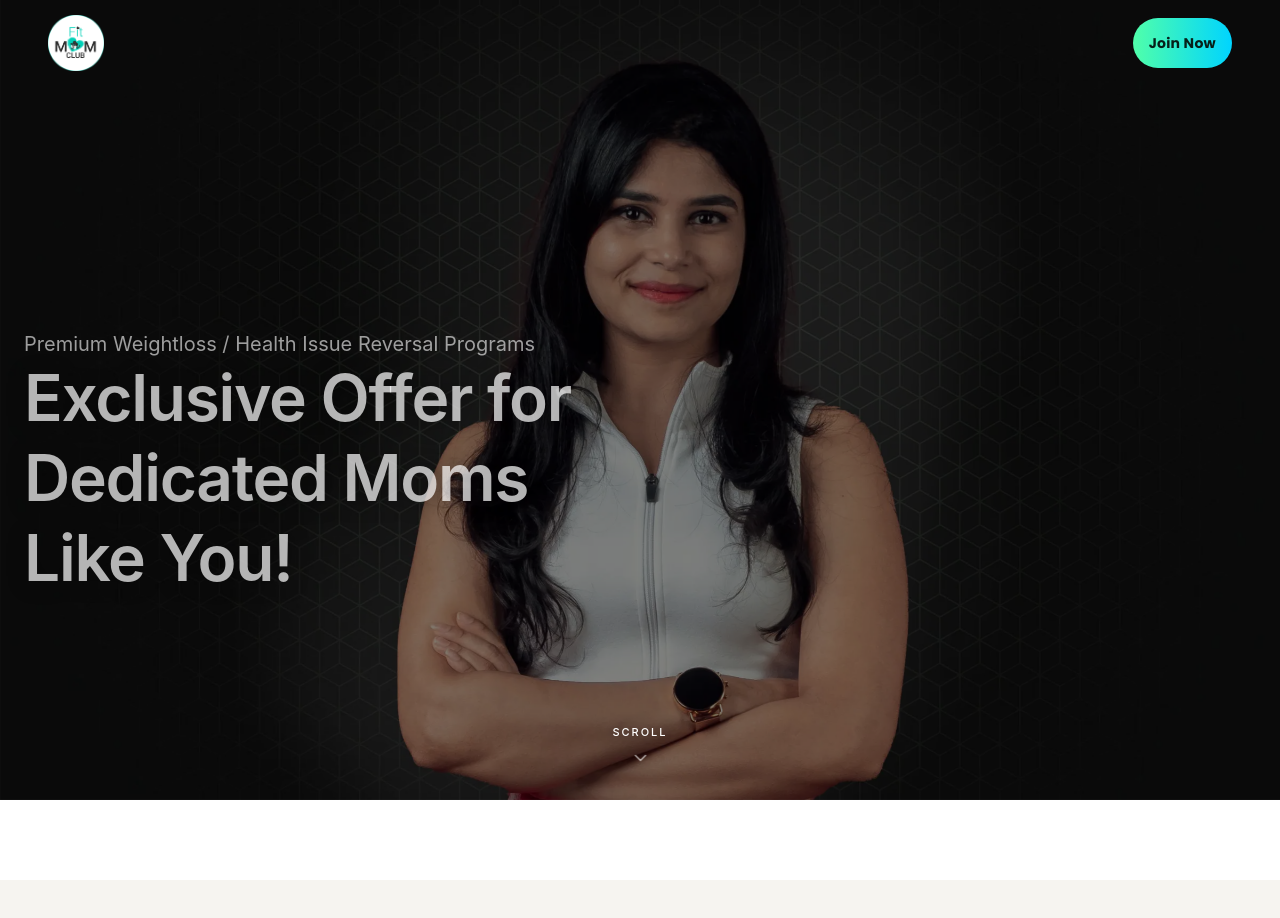
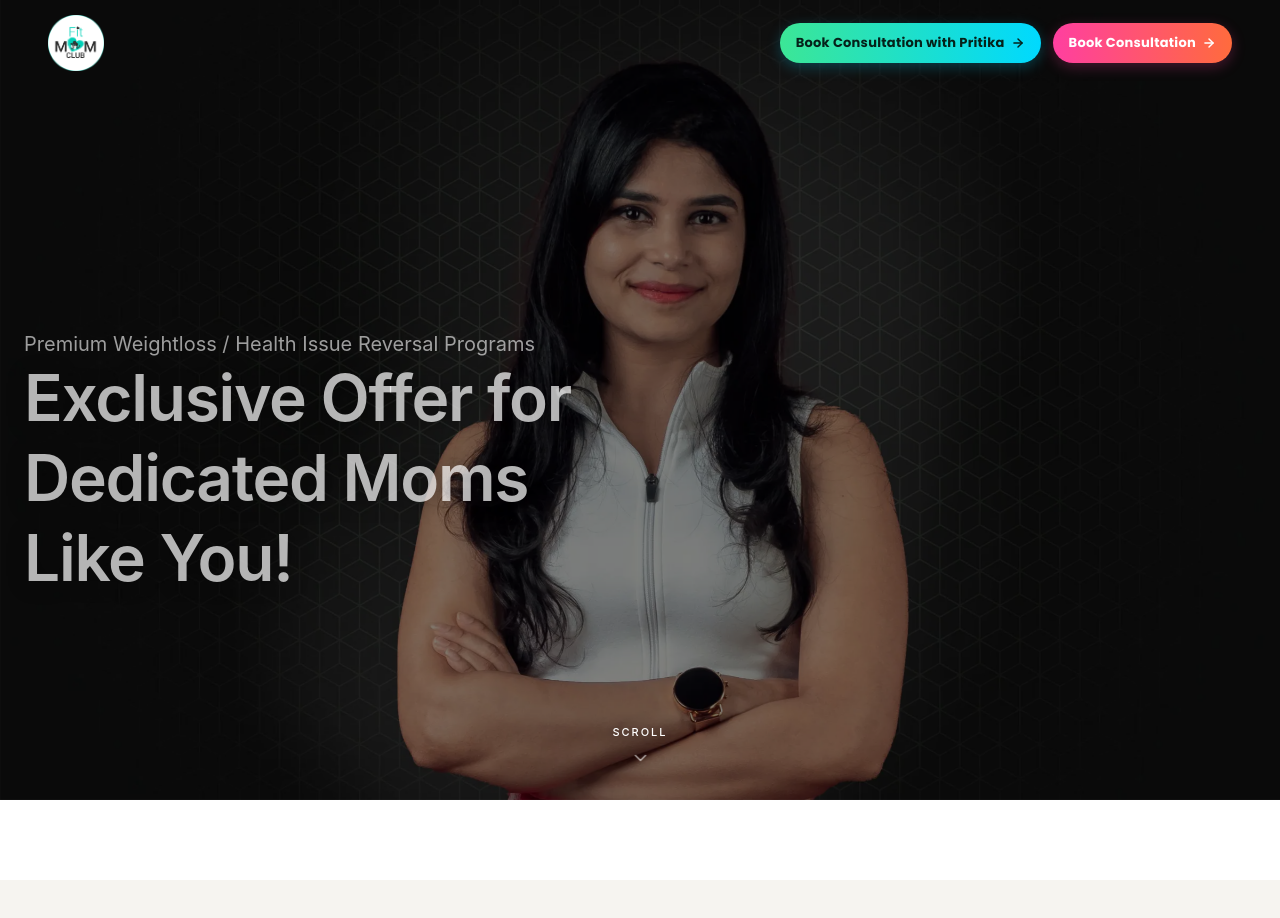
Before and after one commit to Suraj8517/fmc-consultation-form-LP, a React (Vite) app: page / in a window 1280 px wide. Shown: the top 918 px of the page. Built offline with nearby package versions, Linux system fonts and the light colour scheme; a web font is replaced by a local one.

Commit message:
navbar updates

```diff
--- a/src/Components/Home/navbar.jsx
+++ b/src/Components/Home/navbar.jsx
@@ -1,6 +1,12 @@
 import { useEffect, useRef, useState } from "react";
-import { HashLink } from "react-router-hash-link";
+import { Link } from "react-router-dom";
+import { ArrowRight } from "lucide-react";
 import logo from "../../assets/home/logo.png";
+
+const T = {
+  radiusPill: 999,
+};
+
 export default function Navbar() {
   const [visible, setVisible] = useState(true);
   const [scrolled, setScrolled] = useState(false);
@@ -11,10 +17,7 @@ export default function Navbar() {
       const currentY = window.scrollY;
       const goingUp = currentY < lastY.current;
 
-      // Show with white bg when scrolling up (and not at very top)
-      // Hide when scrolling down
       if (currentY <= 10) {
-        // At top — show, transparent
         setVisible(true);
         setScrolled(false);
       } else if (goingUp) {
@@ -41,32 +44,73 @@ export default function Navbar() {
         transform: visible ? "translateY(0)" : "translateY(-100%)",
       }}
     >
+      <style>{`
+        .consult-btn {
+          transition: filter 0.2s, transform 0.2s, box-shadow 0.2s;
+        }
+        .consult-btn:hover {
+          filter: brightness(1.07);
+          transform: translateY(-2px);
+        }
+        .consult-btn:active {
+          transform: translateY(0);
+        }
+      `}</style>
+
       <nav
-        className="flex items-center justify-between px-5 sm:px-8 md:px-12"
-        style={{ height: "86px", fontFamily: "Poppins, sans-serif" }}
+        className="flex items-center justify-between gap-3 px-5 sm:px-8 md:px-12 py-3 md:py-0"
+        style={{ minHeight: "86px", fontFamily: "Poppins, sans-serif" }}
       >
         {/* Logo */}
         <a href="/" className="flex items-center gap-2 flex-shrink-0">
-          <img src={logo} alt="FitMom Club" className="h-14 w-auto" />
+          <img src={logo} alt="FitMom Club" className="h-10 md:h-14 w-auto" />
         </a>
 
         {/* Right controls */}
-        <div className="flex items-center gap-2">
+        <div className="flex items-center gap-2 sm:gap-3 flex-wrap justify-end">
+          <Link
+            to="/pritika-consultation"
+            className="consult-btn flex items-center justify-center gap-1.5 whitespace-nowrap"
+            style={{
+              padding: "10px 16px",
+              borderRadius: T.radiusPill,
+              fontSize: 13,
+              fontWeight: 700,
+              border: "none",
+              cursor: "pointer",
+              background: "linear-gradient(90deg,#3ce696,#00d9ff)",
+              color: "#05221a",
+              letterSpacing: "0.02em",
+              textDecoration: "none",
+              boxShadow: "0 4px 14px rgba(0, 217, 255, 0.25)",
+            }}
+          >
+            <span className="hidden sm:inline">Book Consultation with Pritika</span>
+            <span className="sm:hidden">Book with Pritika</span>
+            <ArrowRight size={14} strokeWidth={2.5} />
+          </Link>
 
-
-          {/* CTA */}
-          <HashLink
-  to="/#cta"
-  className="w-full flex items-center justify-center gap-2 rounded-full px-4 py-[15px] text-sm font-bold transition-all duration-300 hover:scale-[1.04] hover:shadow-[0_15px_40px_rgba(0,212,255,0.35)] active:scale-[0.98]"
-  style={{
-    background: "linear-gradient(90deg,#50ffaa,#00d4ff)",
-    color: "#062019",
-    letterSpacing: "0.02em",
-    textDecoration: "none",
-  }}
->
-  Join Now
-</HashLink>
+          <Link
+            to="/express-consultation"
+            className="consult-btn flex items-center justify-center gap-1.5 whitespace-nowrap"
+            style={{
+              padding: "10px 16px",
+              borderRadius: T.radiusPill,
+              fontSize: 13,
+              fontWeight: 700,
+              border: "none",
+              cursor: "pointer",
+              background: "linear-gradient(90deg,#ff3fa0,#ff6b3d)",
+              color: "#fff",
+              letterSpacing: "0.02em",
+              textDecoration: "none",
+              boxShadow: "0 4px 14px rgba(255, 63, 160, 0.25)",
+            }}
+          >
+            <span className="hidden sm:inline">Book Consultation</span>
+            <span className="sm:hidden">Book Now</span>
+            <ArrowRight size={14} strokeWidth={2.5} />
+          </Link>
         </div>
       </nav>
     </header>
```
